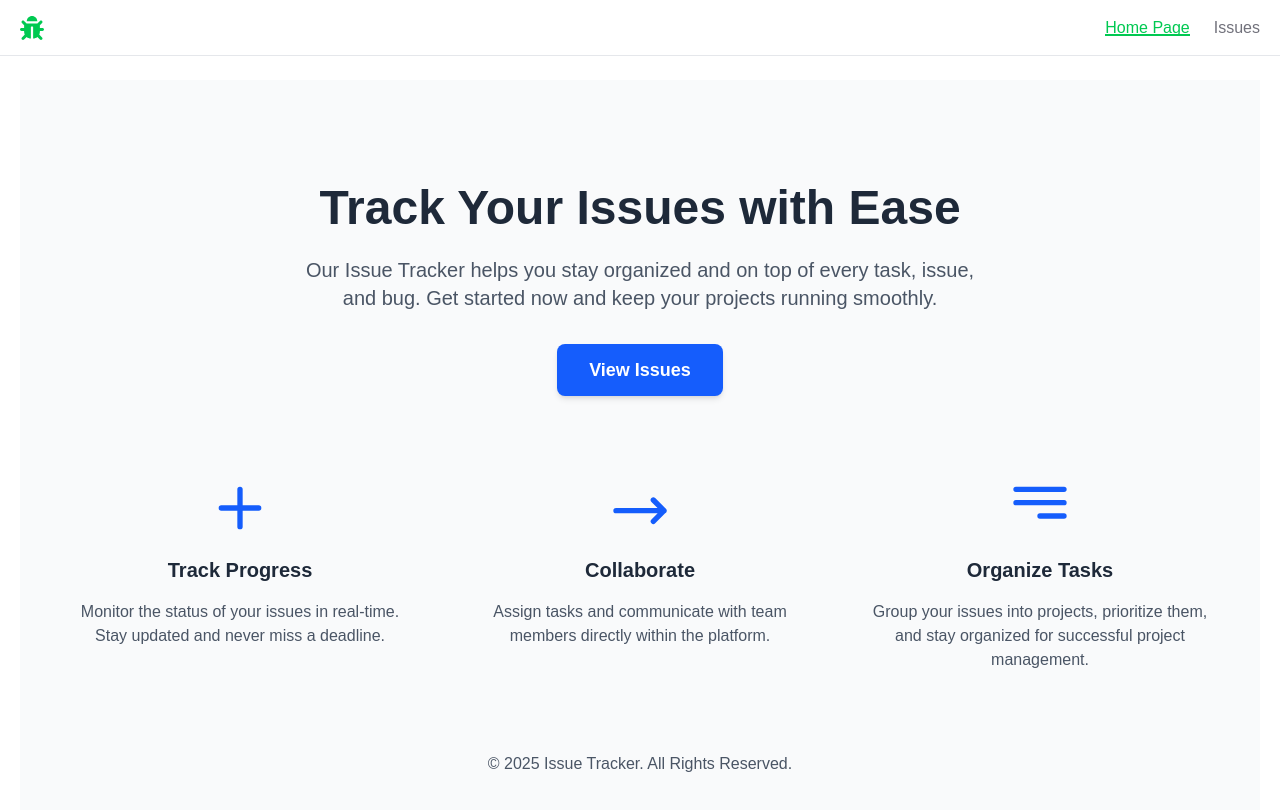
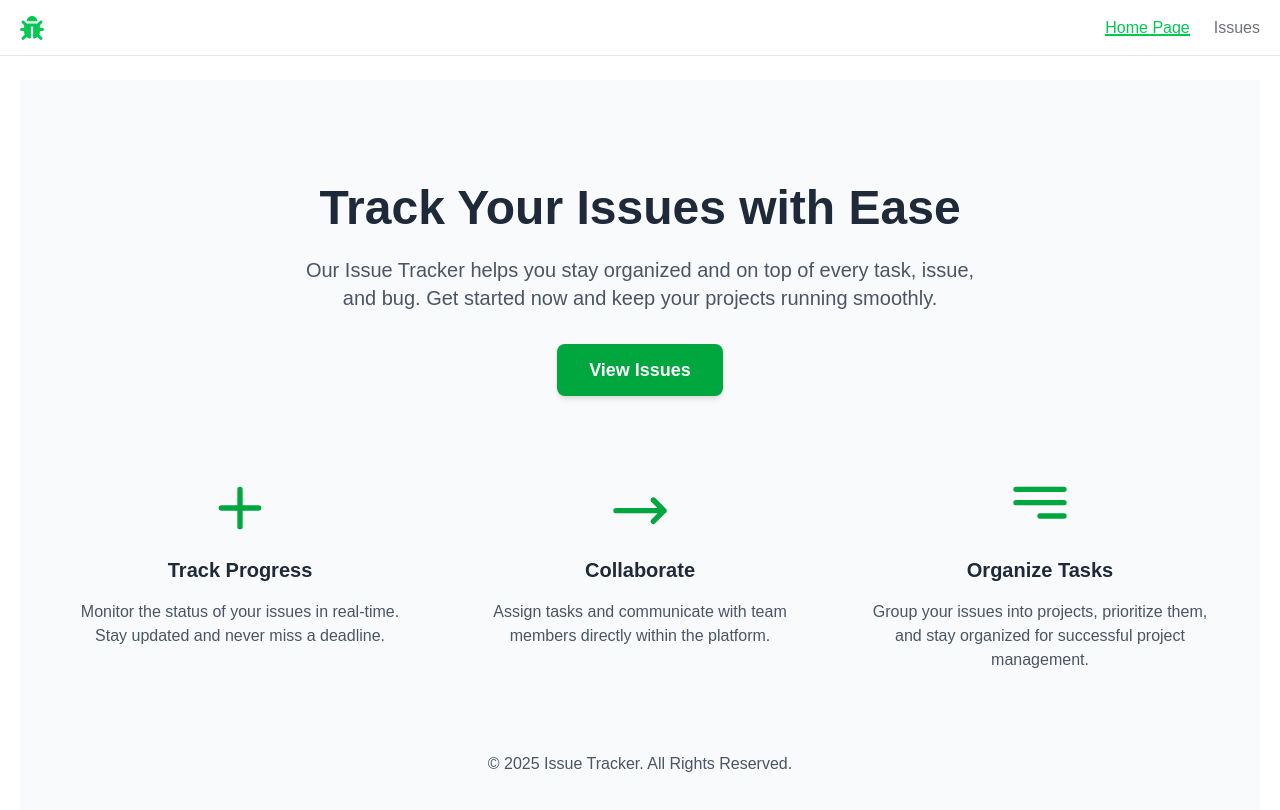
Before and after one commit to RavinduChamodWickramage/Issue-Tracker-NextJS, a Next.js app: page / in a window 1280 px wide. Shown: the top 810 px of the page. Built offline with nearby package versions, Linux system fonts and the light colour scheme; what @radix-ui/themes would draw is missing.

Commit message:
feat[home-page]: add content and styling to the Home Page

```diff
--- a/app/page.tsx
+++ b/app/page.tsx
@@ -15,7 +15,7 @@ export default function Home() {
       </div>
 
       <Link href="/issues">
-        <button className="mt-8 px-8 py-3 bg-blue-600 text-white text-lg font-semibold rounded-lg shadow-md hover:bg-blue-700 transition duration-300 ease-in-out transform hover:scale-105">
+        <button className="mt-8 px-8 py-3 bg-green-600 text-white text-lg font-semibold rounded-lg shadow-md hover:bg-green-700 transition duration-300 ease-in-out transform hover:scale-105">
           View Issues
         </button>
       </Link>
@@ -24,7 +24,7 @@ export default function Home() {
         <div className="text-center space-y-4">
           <svg
             xmlns="http://www.w3.org/2000/svg"
-            className="w-16 h-16 mx-auto text-blue-600"
+            className="w-16 h-16 mx-auto text-green-600"
             fill="none"
             viewBox="0 0 24 24"
             stroke="currentColor"
@@ -48,7 +48,7 @@ export default function Home() {
         <div className="text-center space-y-4">
           <svg
             xmlns="http://www.w3.org/2000/svg"
-            className="w-16 h-16 mx-auto text-blue-600"
+            className="w-16 h-16 mx-auto text-green-600"
             fill="none"
             viewBox="0 0 24 24"
             stroke="currentColor"
@@ -70,7 +70,7 @@ export default function Home() {
         <div className="text-center space-y-4">
           <svg
             xmlns="http://www.w3.org/2000/svg"
-            className="w-16 h-16 mx-auto text-blue-600"
+            className="w-16 h-16 mx-auto text-green-600"
             fill="none"
             viewBox="0 0 24 24"
             stroke="currentColor"
```
